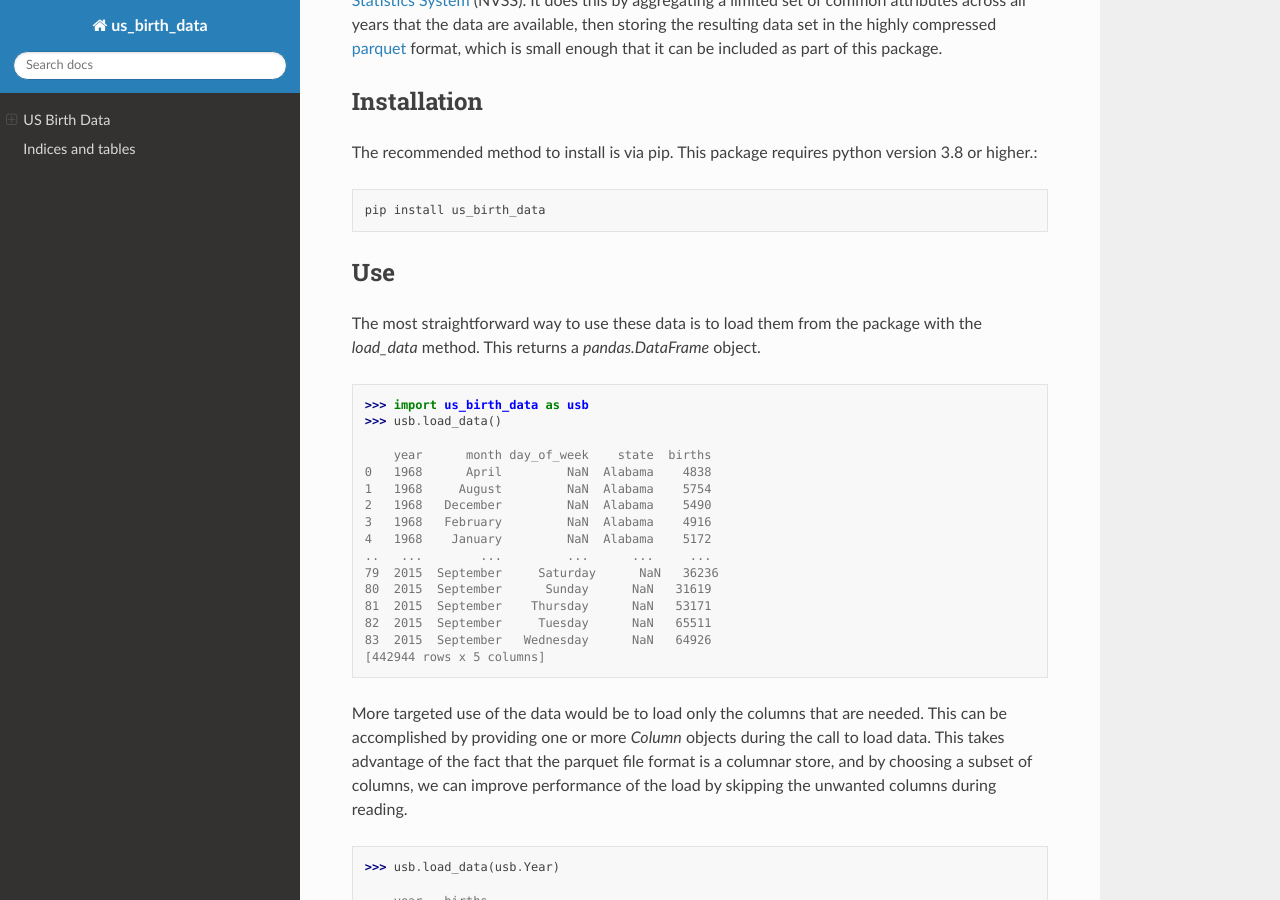
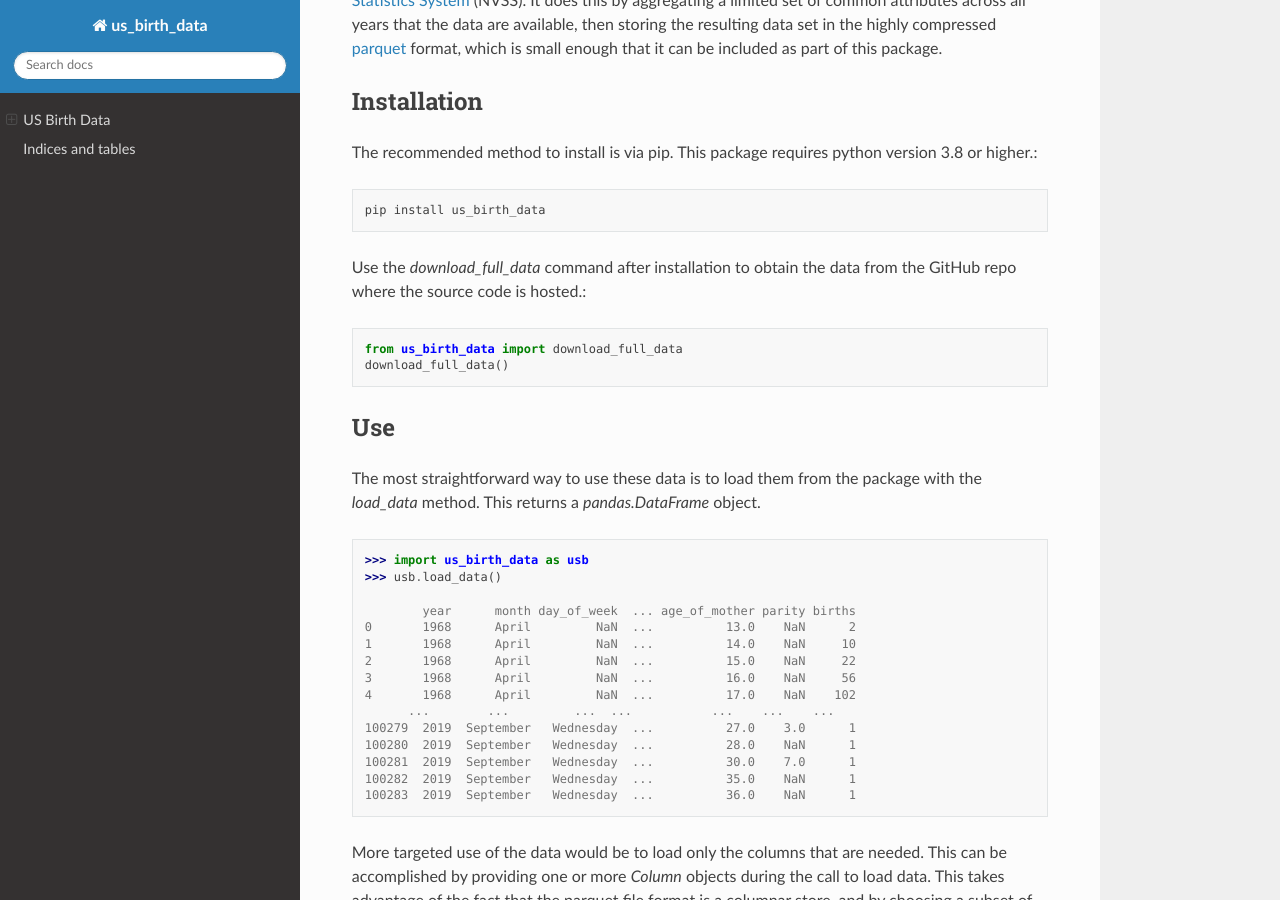
Before and after one commit to Mikuana/us_birth_data, a Sphinx documentation site: the page built from docs/source/index.rst, in a window 1280 px wide and 900 px high, scrolled down 195 px. Built offline with Sphinx 7.4.7 and the Read the Docs theme 2.0.0, drawn with Linux system fonts in a browser that asks for light colours.

Commit message:
Updating docs
Also added default loading of births column.

```diff
--- a/docs/source/index.rst
+++ b/docs/source/index.rst
@@ -19,6 +19,14 @@ version 3.8 or higher.::
     pip install us_birth_data
 
 
+
+Use the `download_full_data` command after installation to obtain the data from
+the GitHub repo where the source code is hosted.::
+
+    from us_birth_data import download_full_data
+    download_full_data()
+
+
 Use
 ###
 
@@ -28,19 +36,18 @@ with the `load_data` method. This returns a `pandas.DataFrame` object. ::
     >>> import us_birth_data as usb
     >>> usb.load_data()
 
-        year      month day_of_week    state  births
-    0   1968      April         NaN  Alabama    4838
-    1   1968     August         NaN  Alabama    5754
-    2   1968   December         NaN  Alabama    5490
-    3   1968   February         NaN  Alabama    4916
-    4   1968    January         NaN  Alabama    5172
-    ..   ...        ...         ...      ...     ...
-    79  2015  September     Saturday      NaN   36236
-    80  2015  September      Sunday      NaN   31619
-    81  2015  September    Thursday      NaN   53171
-    82  2015  September     Tuesday      NaN   65511
-    83  2015  September   Wednesday      NaN   64926
-    [442944 rows x 5 columns]
+            year      month day_of_week  ... age_of_mother parity births
+    0       1968      April         NaN  ...          13.0    NaN      2
+    1       1968      April         NaN  ...          14.0    NaN     10
+    2       1968      April         NaN  ...          15.0    NaN     22
+    3       1968      April         NaN  ...          16.0    NaN     56
+    4       1968      April         NaN  ...          17.0    NaN    102
+          ...        ...         ...  ...           ...    ...    ...
+    100279  2019  September   Wednesday  ...          27.0    3.0      1
+    100280  2019  September   Wednesday  ...          28.0    NaN      1
+    100281  2019  September   Wednesday  ...          30.0    7.0      1
+    100282  2019  September   Wednesday  ...          35.0    NaN      1
+    100283  2019  September   Wednesday  ...          36.0    NaN      1
 
 
 More targeted use of the data would be to load only the columns that are needed.
--- a/us_birth_data/__init__.py
+++ b/us_birth_data/__init__.py
@@ -16,7 +16,7 @@ from us_birth_data.fields import (
 )
 from us_birth_data.final import load_full_data, download_full_data
 
-__version__ = '0.1.3'
+__version__ = '0.1.4'
 
 __all__ = [
     'Year', 'Month', 'DayOfWeek', 'State', 'DeliveryMethod',
```
Also changed, not shown: README.md (+24 -13 lines), 1 other file.
